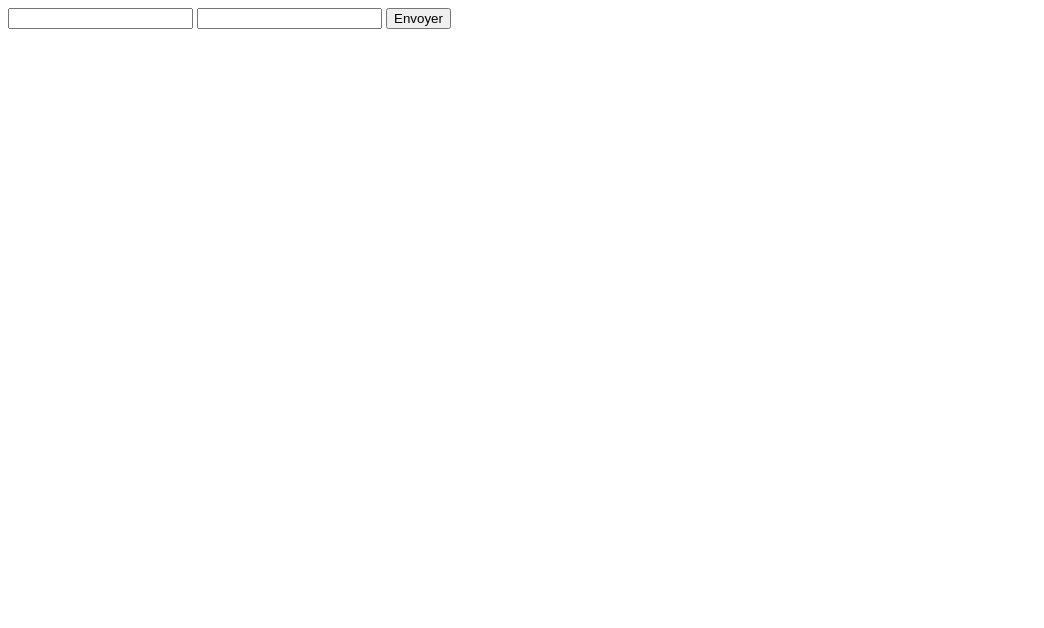
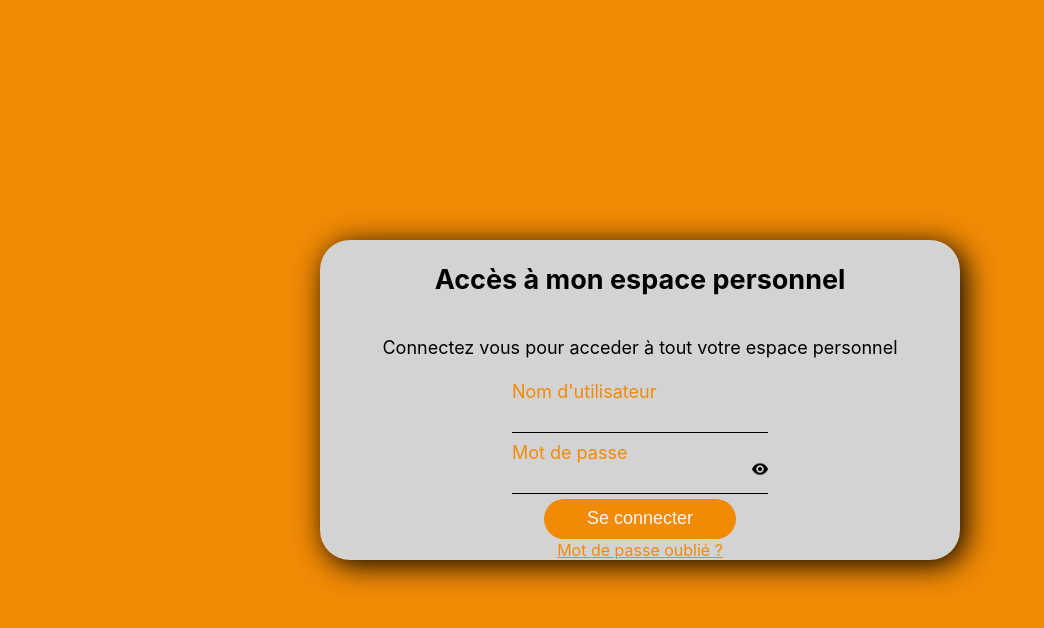
Before and after one commit to Yuraken/maquette, a website built with webpack: page src/index.html in a window 1280 px wide. Shown: the whole page, without its empty margins (0-1044 px from the left). Built offline with nearby package versions, Linux system fonts and the light colour scheme.

Commit message:
Mise en place de la page de connexion (non terminée)
Mise en place de la page de connexion :
Premiers styles,
mise en forme du formulaire,
ajout de la fonction show/hide password

```diff
--- a/package.json
+++ b/package.json
@@ -15,6 +15,7 @@
   "devDependencies": {
     "clean-webpack-plugin": "^3.0.0",
     "css-loader": "^3.5.3",
+    "file-loader": "^6.0.0",
     "html-webpack-plugin": "^4.3.0",
     "mini-css-extract-plugin": "^0.9.0",
     "style-loader": "^1.2.1",
--- a/src/index.html
+++ b/src/index.html
@@ -1,14 +1,26 @@
 <!DOCTYPE html>
-<htmllang="en">
+<html lang="en">
     <head>
-        <metacharset="UTF-8" />
+        <meta charset="UTF-8" />
         <title>Webpack demo</title>
     </head>
     <body>
-        <form id="loginForm">
-            <input type="text" value="" name="email">
-            <input type="password" value="" name="password">
-            <input type="submit" value="Envoyer">
-        </form>
+        <div class="container">
+            <form id="loginForm">
+                <h2>Accès à mon espace personnel</h2>
+                <p>Connectez vous pour acceder à tout votre espace personnel</p>
+                <div class="champ">
+                    <label for="email">Nom d'utilisateur</label>
+                    <input type="text" value="" name="email">
+                </div>
+                <div class="champ" id="pass">
+                    <label for="password">Mot de passe</label>
+                    <input type="password" value="" name="password">
+                </div>
+                <input type="submit" value="Se connecter">
+                <a href="#">Mot de passe oublié ?</a>
+            </form>
+        </div>
+
     </body>
 </html>
--- a/src/index.js
+++ b/src/index.js
@@ -1,5 +1,6 @@
 import moment from'moment'
 import './style.css';
+import Icon from './icon.png'
 
 moment.locale('fr')
 const message = document.createElement('p');
@@ -33,3 +34,25 @@ const password = 'qwerty'
                 message.innerHTML = "Bon mot de passe !"
             }
         }
+
+
+   const myIcon = new Image();
+   const image = document.querySelector('#pass');
+   myIcon.id = "Eye";
+   myIcon.src = Icon;
+   console.log(image);
+
+   image.appendChild(myIcon);
+
+
+
+   const showpassword = e =>{
+    var pass = document.querySelector('[name="password"]');
+    if (pass.type === "password") {
+      pass.type = "text";
+    } else {
+      pass.type = "password";
+    }
+    }
+
+    document.querySelector('#Eye').addEventListener('click',showpassword)
--- a/src/style.css
+++ b/src/style.css
@@ -1,3 +1,75 @@
-.hello {
-    color: red;
-  }
+body{
+  margin: 0;
+  font-family: -apple-system, BlinkMacSystemFont, 'Roboto', Oxygen, Ubuntu, Cantarell, 'Open Sans', 'Helvetica Neue', sans-serif;
+  background-color: #F18A05;
+}
+
+.container{
+  position: absolute;
+  top: 50%;
+  left: 50%;
+  transform: translate(-50%, -50%);
+  background-color: lightgrey;
+  border-radius: 30px;
+}
+
+
+#loginForm{
+  justify-content: space-around;
+  align-items: center;
+  display: flex;
+  flex-direction: column;
+  height:40vh;
+  width: 50vw;
+  box-shadow: 5px 5px 30px black;
+  border-radius: 30px;
+  font-size: large;
+
+}
+
+#loginForm>a{
+  font-size: medium;
+  color: #F18A05;
+}
+
+.champ{
+  height: 60px;
+  display: flex;
+  flex-direction: column;
+  justify-content: space-around;
+  width: 20vw;
+}
+
+.champ>label{
+  color: #F18A05;
+}
+
+.champ>img{
+  height: 5%;
+  position: absolute;
+  right: 30%;
+  bottom: 26%;
+}
+
+input[type=text], input[type=password] {
+
+  background: transparent;
+  border: none;
+  border-bottom: 1px solid #000000;
+  font-size: large;
+
+}
+
+input:focus{
+  outline: none;
+}
+
+input[type=submit]{
+  background-color: #F18A05;
+  border: none;
+  border-radius: 20px;
+  height: 5vh;
+  width: 15vw;
+  color: whitesmoke;
+  font-size: large;
+}
--- a/webpack.config.js
+++ b/webpack.config.js
@@ -2,6 +2,7 @@ const path = require('path');
 const HtmlWebpackPlugin = require('html-webpack-plugin');
 const MiniCssExtractPlugin = require('mini-css-extract-plugin');
 const { CleanWebpackPlugin } = require('clean-webpack-plugin');
+var webpack = require('webpack');
 
 module.exports = {
     entry: './src/index.js',
@@ -14,9 +15,18 @@ module.exports = {
               {
                   test: /\.css$/,
                   use: [MiniCssExtractPlugin.loader,'css-loader'],
-                }
+                },
+                {
+                             test: /\.(png|svg|jpg|gif)$/,
+                             use: [
+                               'file-loader',
+                             ],
+                           },
+
             ],
+
         },
+
         plugins: [
                 new CleanWebpackPlugin(),
                 new HtmlWebpackPlugin({
```
Also changed, not shown: dist/8feba18a7c38c46e806224b226894239.png (added), dist/main.css, src/icon.png (added), 3 other files.
